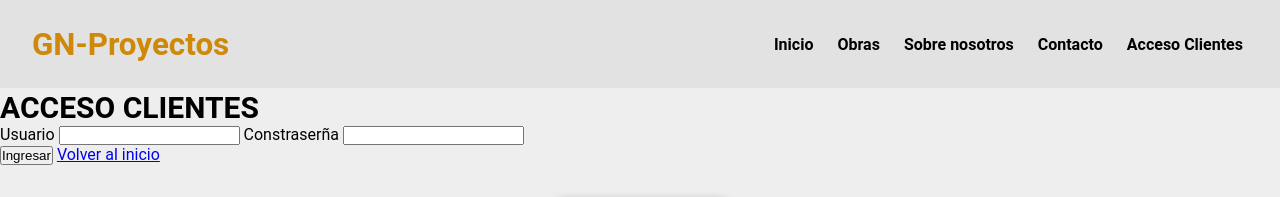
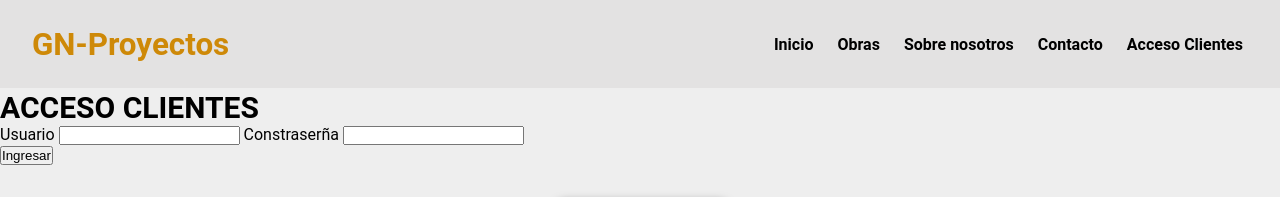
Before and after one commit to gianmelacode/EntregaFinalMelagithub.io, a plain HTML site: page Paginas/login-clientes.html in a window 1280 px wide. Shown: the top 197 px of the page. Drawn offline with Linux system fonts and the light colour scheme.

Commit message:
PreEntrega2MELA

```diff
--- a/Paginas/login-clientes.html
+++ b/Paginas/login-clientes.html
@@ -35,11 +35,11 @@
         <input type="password" id="password" name="password" />
       </div>
       <input type="submit" value="Ingresar" />
-      <a href="../../index.html">Volver al inicio</a>
+
 
       <section class="botonInicio">
         <button>
-          <a href="/index.html">Volver al inicio</a>
+          <a href="../index.html">Volver al inicio</a>
         </button>
       </section>
 
```
